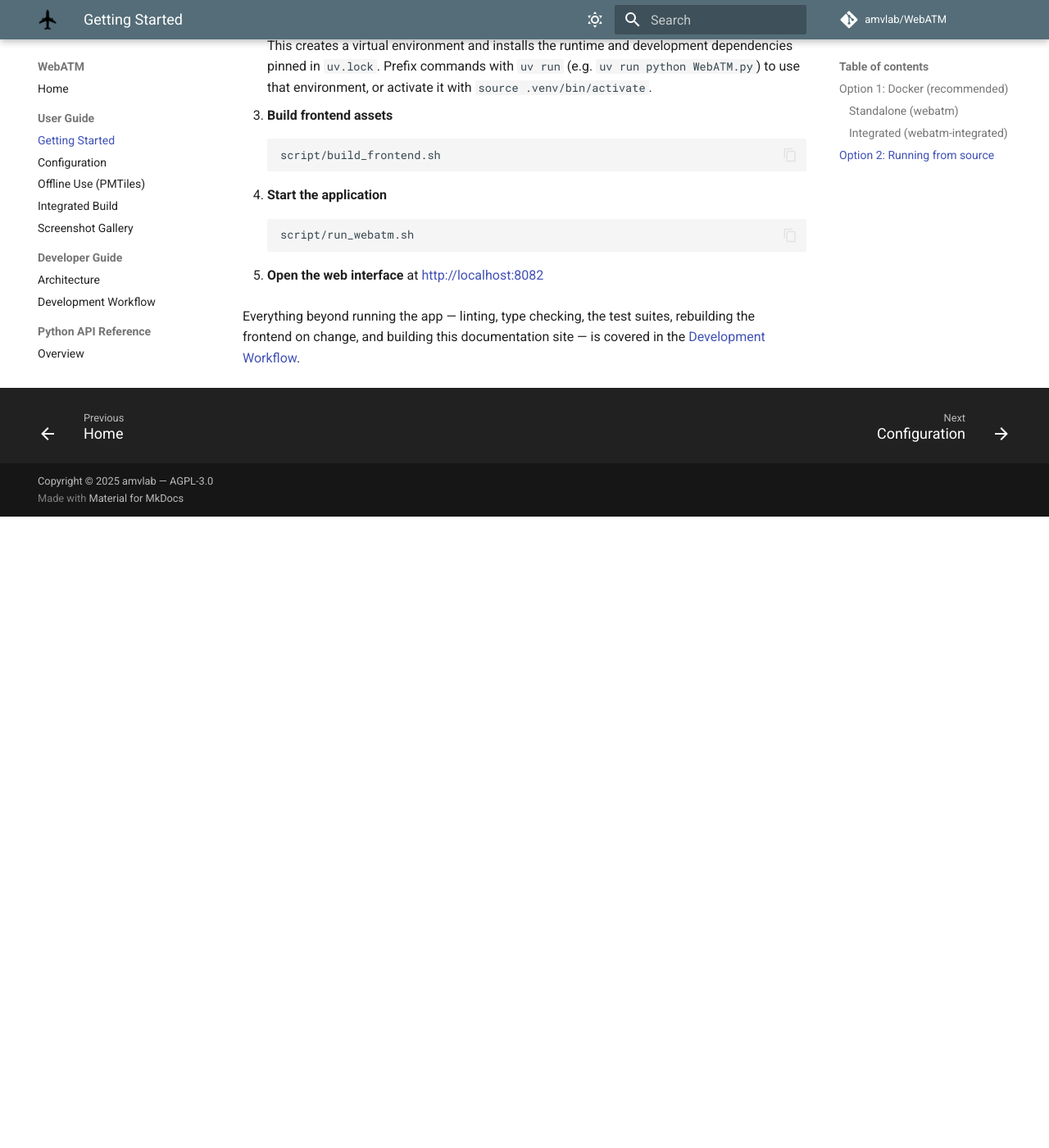
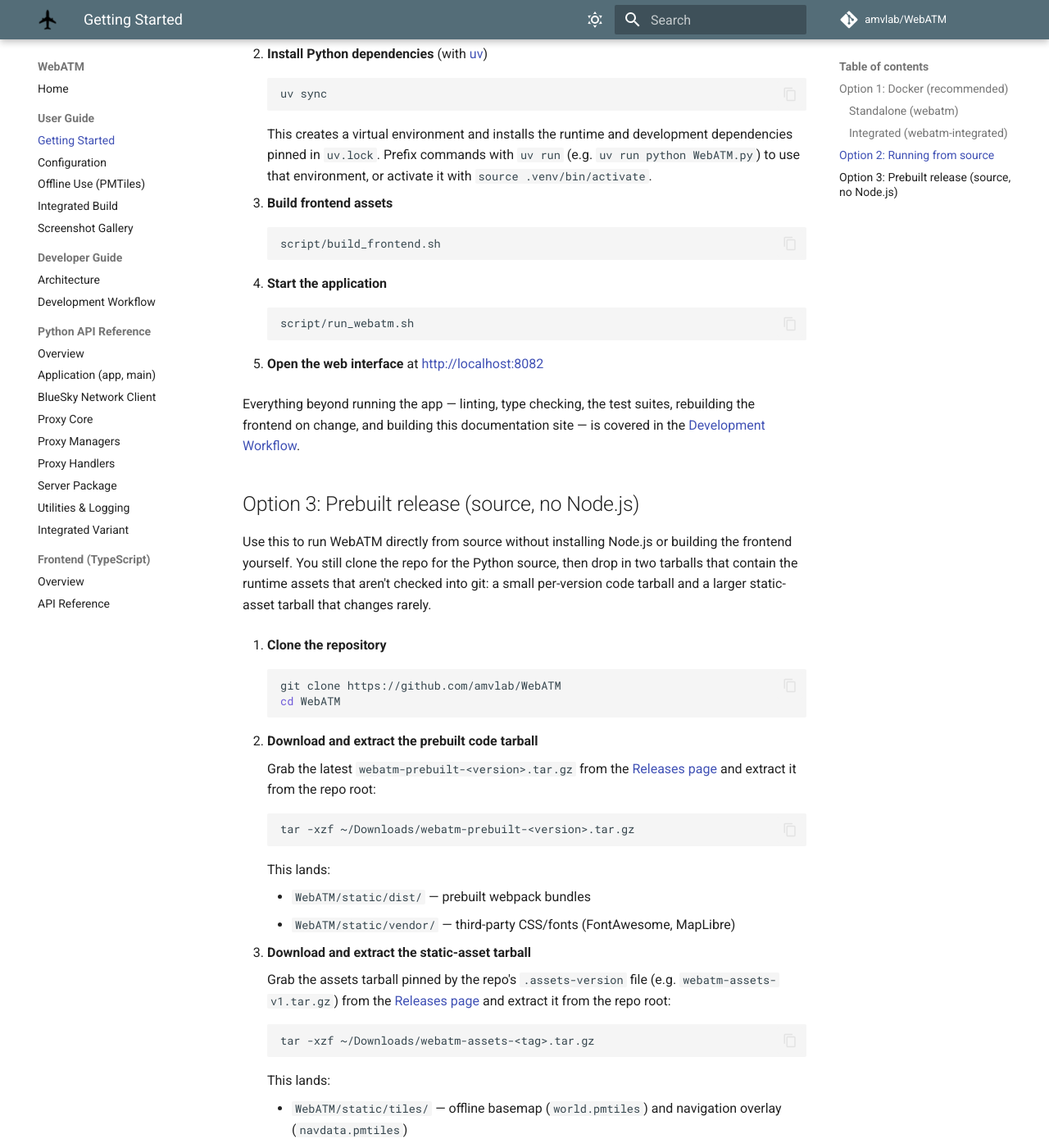
Before and after one commit to amvlab/WebATM, an MkDocs documentation site: the page built from docs/getting-started.md, in a window 1280 px wide and 1400 px high, scrolled down 1948 px. Shown: the whole window at 82% size. Built offline with MkDocs 1.6.1 and Material for MkDocs 9.7.7, drawn with Linux system fonts in a browser that asks for light colours; comment, search, counter and statistics services are not loaded; before the commit the page ends 2578 px from its top, so only the background shows below that; some of the changed text lies outside the part shown.

Commit message:
Slim the README down to a landing page that links to the docs site
Move the README-only content into the docs first — the prebuilt release
tarball install into Getting Started (Option 3), the build-with-your-own
BlueSky-fork instructions into the Integrated Build page, and the BlueSky
compatibility note into Getting Started — then replace the README's
duplicated configuration, offline-basemap, code-quality, and test
sections with a short quick start and links to docs.amvlab.eu.

Co-Authored-By: Claude Fable 5 <noreply@anthropic.com>
Claude-Session: https://claude.ai/code/session_01XHFxpiAgEvS2vfojk4DPGB

````diff
--- a/docs/getting-started.md
+++ b/docs/getting-started.md
@@ -76,6 +76,12 @@ Start/Stop/Restart controls and a live server log in the UI — see the
 | Node.js | 22+ | with npm, for building the TypeScript frontend |
 | BlueSky | 1.1.0+ | automatically managed by WebATM |
 
+!!! note "BlueSky compatibility"
+    WebATM works best with the
+    [amvlab fork of BlueSky](https://github.com/amvlab/bluesky), and is also
+    compatible with the latest
+    [BlueSky from TU Delft](https://github.com/TUDelft-CNS-ATM/bluesky).
+
 1. **Clone the repository**
 
     ```bash
@@ -111,3 +117,69 @@ Start/Stop/Restart controls and a live server log in the UI — see the
 Everything beyond running the app — linting, type checking, the test
 suites, rebuilding the frontend on change, and building this documentation
 site — is covered in the [Development Workflow](development.md).
+
+## Option 3: Prebuilt release (source, no Node.js)
+
+Use this to run WebATM directly from source without installing Node.js or
+building the frontend yourself. You still clone the repo for the Python
+source, then drop in two tarballs that contain the runtime assets that
+aren't checked into git: a small per-version code tarball and a larger
+static-asset tarball that changes rarely.
+
+1. **Clone the repository**
+
+    ```bash
+    git clone https://github.com/amvlab/WebATM
+    cd WebATM
+    ```
+
+2. **Download and extract the prebuilt code tarball**
+
+    Grab the latest `webatm-prebuilt-<version>.tar.gz` from the
+    [Releases page](https://github.com/amvlab/WebATM/releases) and extract
+    it from the repo root:
+
+    ```bash
+    tar -xzf ~/Downloads/webatm-prebuilt-<version>.tar.gz
+    ```
+
+    This lands:
+
+    - `WebATM/static/dist/` — prebuilt webpack bundles
+    - `WebATM/static/vendor/` — third-party CSS/fonts (FontAwesome, MapLibre)
+
+3. **Download and extract the static-asset tarball**
+
+    Grab the assets tarball pinned by the repo's `.assets-version` file
+    (e.g. `webatm-assets-v1.tar.gz`) from the
+    [Releases page](https://github.com/amvlab/WebATM/releases) and extract
+    it from the repo root:
+
+    ```bash
+    tar -xzf ~/Downloads/webatm-assets-<tag>.tar.gz
+    ```
+
+    This lands:
+
+    - `WebATM/static/tiles/` — offline basemap (`world.pmtiles`) and
+      navigation overlay (`navdata.pmtiles`)
+    - `WebATM/static/glyphs/` — map fonts
+    - `WebATM/static/navdata/` — navigation database
+
+    This bundle changes rarely (only when tiles, fonts, or navdata roll),
+    so a single download usually carries across many code releases.
+
+4. **Install Python dependencies and start**
+
+    ```bash
+    uv sync
+    uv run script/run_webatm.sh
+    ```
+
+5. **Open the web interface** at <http://localhost:8082>
+
+6. **(Optional) Enable the offline basemap**
+
+    The assets tarball already includes `WebATM/static/tiles/world.pmtiles`.
+    To use it, open **Settings → Map Display Configuration → Offline (Local
+    PMTiles)** in the web UI — see [Offline Use (PMTiles)](offline-pmtiles.md).
````
Also changed, not shown: README.md (+18 -245 lines), docs/integrated-build.md (+24 -0 lines).
